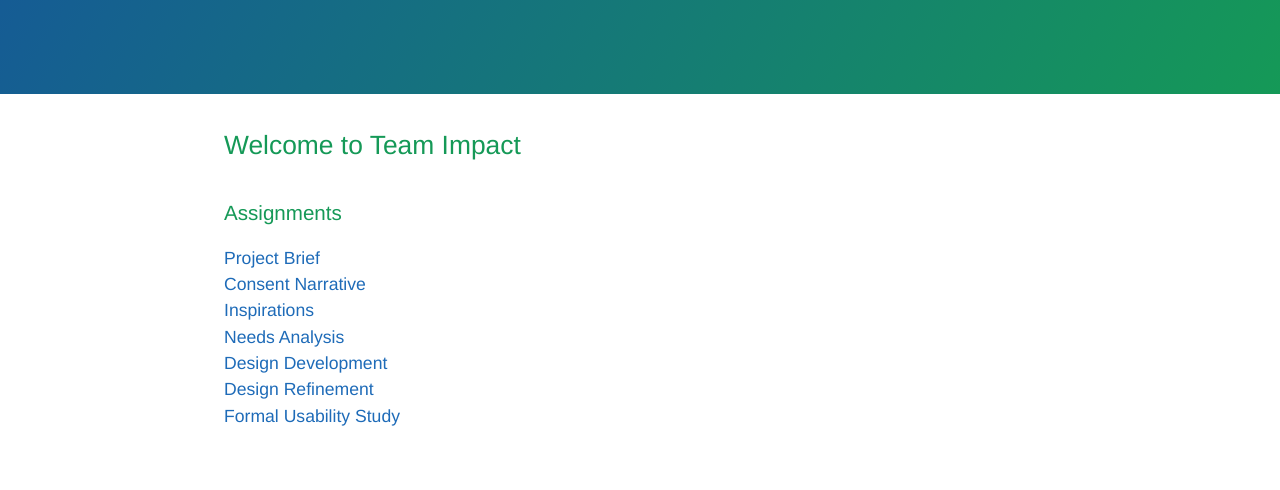
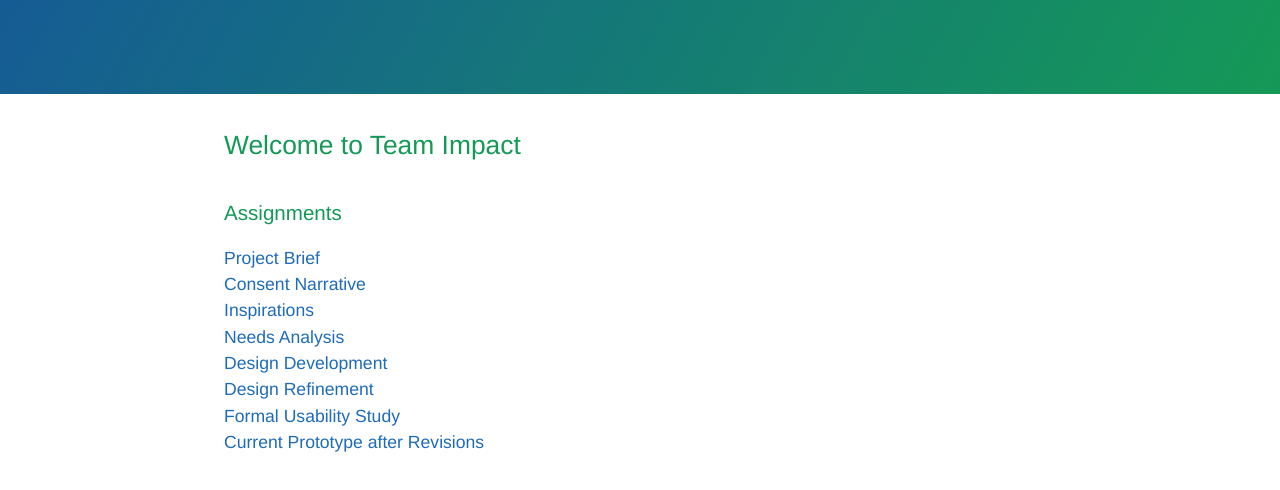
Before and after one commit to zbhuiyan/ImpactWebsite, a plain HTML site: page index.html in a window 1280 px wide. Shown: the part 176-666 px from the top of the page. Drawn offline with Linux system fonts and the light colour scheme; a web font is replaced by a local one.

Commit message:
Added page with prototype after revisions

```diff
--- a/index.html
+++ b/index.html
@@ -37,6 +37,7 @@
 <a href="./design_development/designDevelopment.html">Design Development</a><br>
 <a href="./design_refinement/DesignRefinement.html">Design Refinement</a><br>
 <a href="./FormalUsabilityStudy.html">Formal Usability Study</a><br>
+<a href="./Updateonrevisions.html">Current Prototype after Revisions</a><br>
 
 
     </section>
```
Also changed, not shown: Updateonrevisions.html (added, +1 -0 lines).
